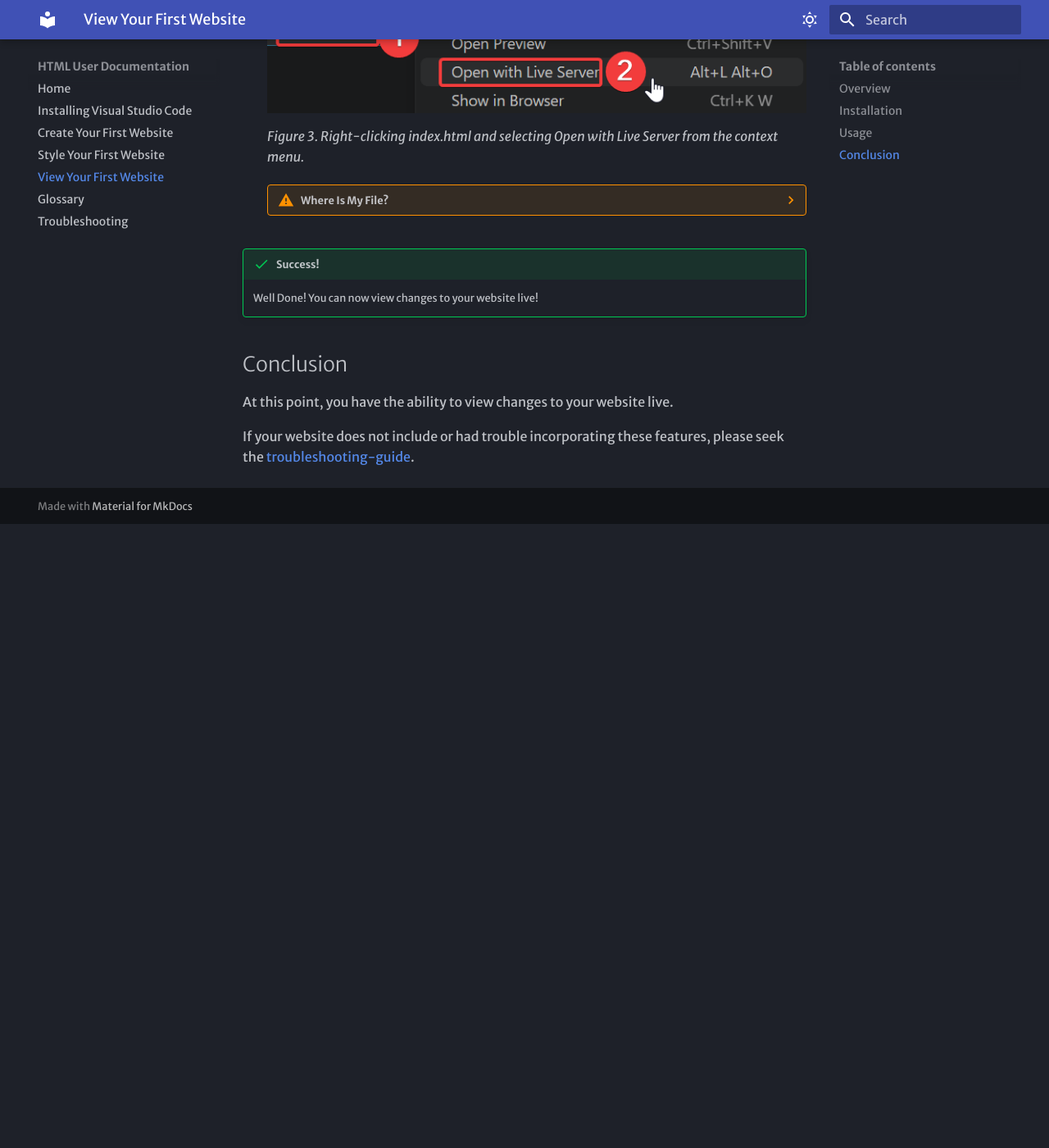
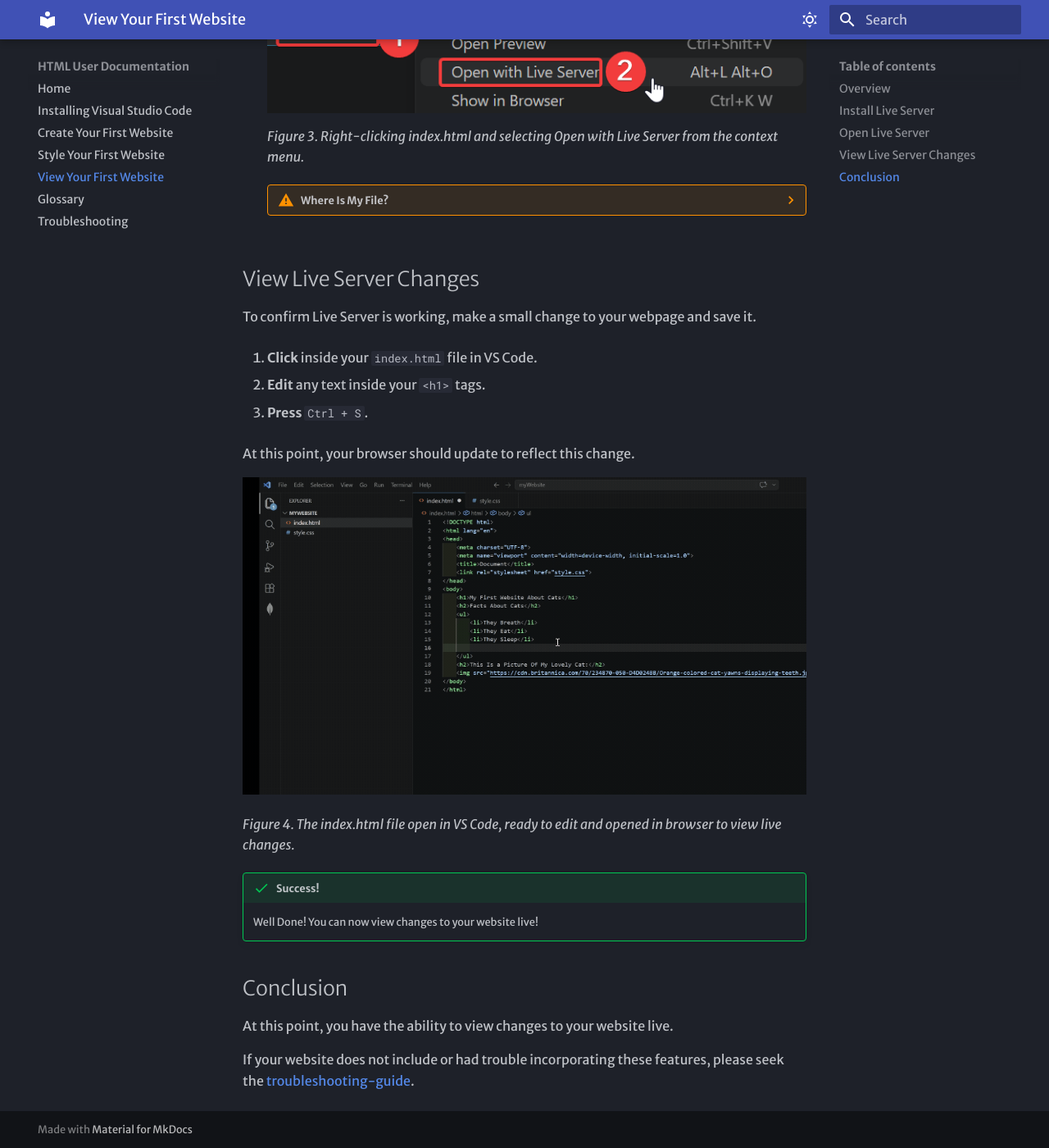
Before and after one commit to heckojay/Basic-HTML-Doc, an MkDocs documentation site: the page built from docs/Live-Server/Live-Server.md, in a window 1280 px wide and 1400 px high, scrolled down 1717 px. Shown: the whole window at 82% size. Built offline with MkDocs 1.6.1 and Material for MkDocs 9.7.7, drawn with Linux system fonts in a browser that asks for light colours; before the commit the page ends 2356 px from its top, so only the background shows below that; some of the changed text lies outside the part shown.

Commit message:
Implement additional live server step and include further step descriptions

```diff
--- a/docs/Live-Server/Live-Server.md
+++ b/docs/Live-Server/Live-Server.md
@@ -4,7 +4,7 @@
 
 Having to reload the page to see your work is tedious. Thankfully there is an extension to see your website update live. This guide demonstrates the installation process of [Live Server](../glossary.md#Live-Server) and how to see your website live.
 
-## Installation
+## Install Live Server
 
 Assuming you are still in VS Code, you will look through the extension marketplace to discover useful tools that will save you time, debug code faster, earn immediate feedback, allowing you to learn efficiently.
 
@@ -28,7 +28,7 @@ Assuming you are still in VS Code, you will look through the extension marketpla
         <br>- "Prettier - Code formatter" by "Prettier". For neat code.
         <br>- "vscode-pdf" by "tomoki1207". For displaying PDFs in VS Code.
 
-## Usage
+## Open Live Server
 
 Since you have installed "Live Server", you are now able to view your website live!
 
@@ -43,6 +43,22 @@ Since you have installed "Live Server", you are now able to view your website li
     ??? warning "Where Is My File?"
         Ensure you are in your folder you have selected in [Creating The Home Page](../Basic-HTML/Basic-HTML.md#creating-the-home-page) and if you cannot find it (or deleted it...), follow the steps in [Creating The Project Folder](../Basic-HTML/Basic-HTML.md#creating-the-project-folder).
 
+## View Live Server Changes
+
+To confirm Live Server is working, make a small change to your webpage and save it.
+
+1. **Click** inside your `index.html` file in VS Code.
+
+2. **Edit** any text inside your `<h1>` tags.
+
+3. **Press** `Ctrl + S`.
+
+At this point, your browser should update to reflect this change.
+
+![VS Code editor showing index.html open with a complete HTML page including h1, h2, ul list items, and an img tag, with the cursor on line 16 inside the ul tags ready for editing](images/stp5LS.gif)
+
+*Figure 4. The index.html file open in VS Code, ready to edit and opened in browser to view live changes.*
+
 !!! success "Success!"
     Well Done! You can now view changes to your website live!
 
```
Also changed, not shown: docs/Basic-HTML/Basic-HTML.md (+9 -0 lines), docs/CSS-Basics/CSS-Basics.md (+17 -1 lines), docs/Live-Server/images/stp5LS.gif (added).
